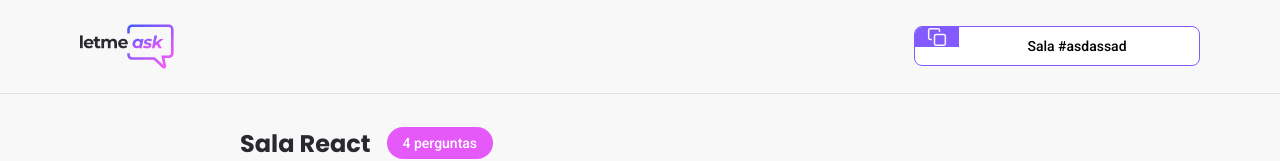
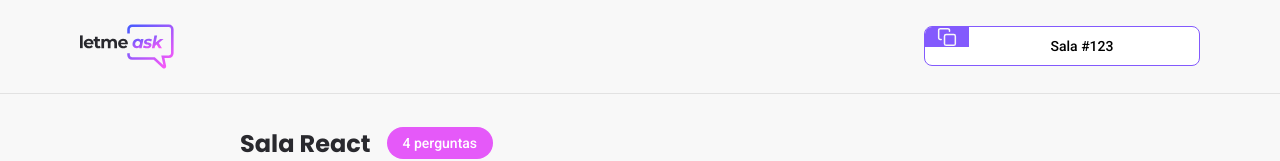
Before and after one commit to iaans/LetMeAsk, a React (Create React App) app: page /rooms/1 in a window 1280 px wide. Shown: the top 161 px of the page. Built offline with nearby package versions, Linux system fonts and the light colour scheme; no server answers.

Commit message:
copytoclipboard ok

```diff
--- a/src/components/RoomCode.tsx
+++ b/src/components/RoomCode.tsx
@@ -1,12 +1,21 @@
 import copyImg from "../assets/images/copy.svg";
+
 import "../styles/room-code.scss";
-export function RoomCode() {
+
+type RoomCodeProps = {
+  code: string;
+};
+export function RoomCode(props: RoomCodeProps) {
+  function copyRoomCodeToClipboard() {
+    navigator.clipboard.writeText(props.code); // copy here on clipboard
+  }
+
   return (
-    <button className="room-code">
+    <button className="room-code" onClick={copyRoomCodeToClipboard}>
       <div>
         <img src={copyImg} alt="Copy room code" />
       </div>
-      <span>Sala #asdassad</span>
+      <span>Sala #{props.code}</span>
     </button>
   );
 }
--- a/src/pages/Room.tsx
+++ b/src/pages/Room.tsx
@@ -9,7 +9,7 @@
       <header>
         <div className="content">
           <img src={logoImg} alt="LetMeask logo" />
-          <RoomCode />
+          <RoomCode code="123" />
         </div>
       </header>
 
--- a/src/styles/room-code.scss
+++ b/src/styles/room-code.scss
@@ -22,7 +22,7 @@
     align-self: center;
     flex: 1;
     padding: 0 16px 0 12px;
-    width: 240px;
+    width: 230px;
     font-size: 14px;
     font-weight: 500;
   }
```
